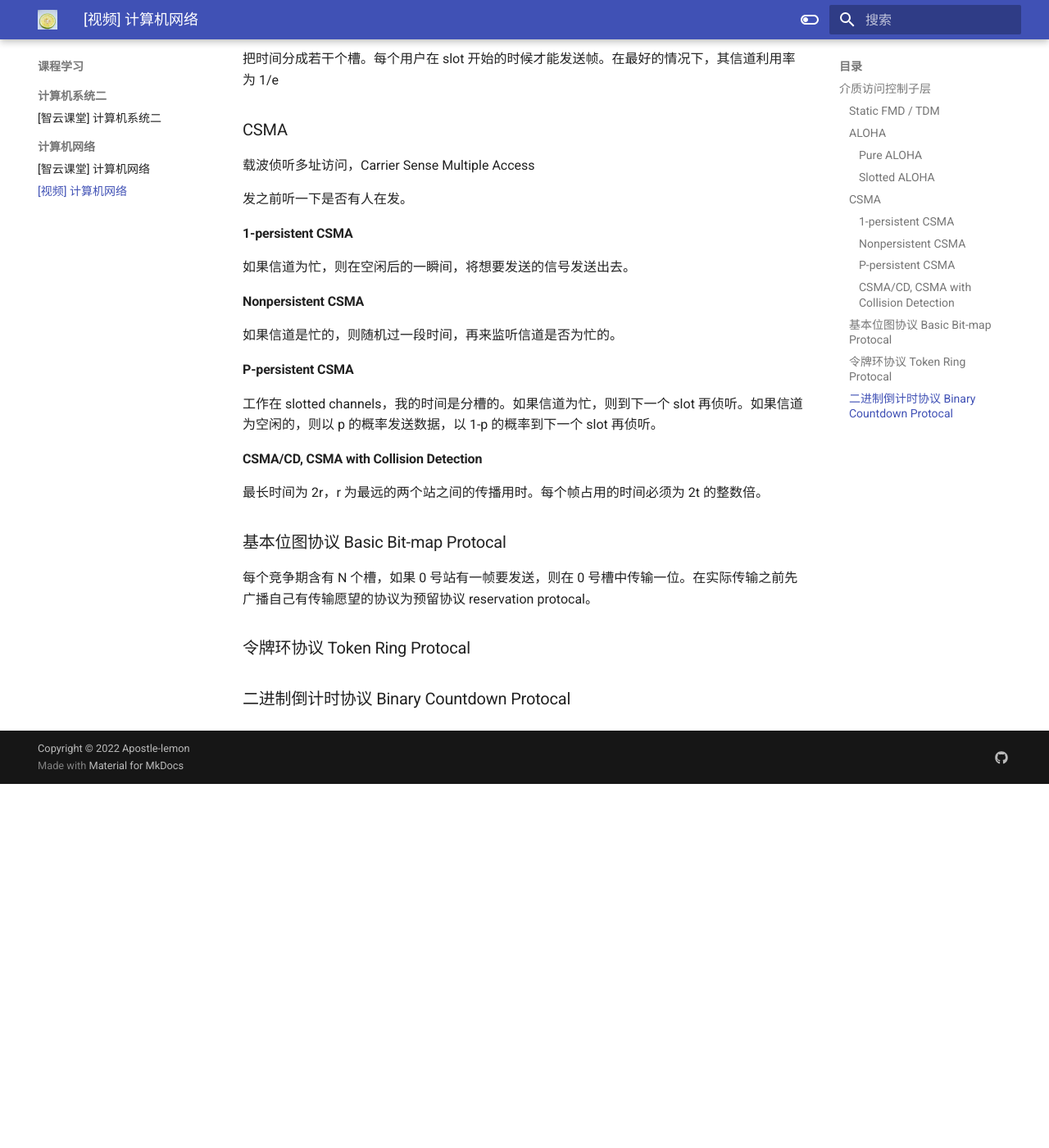
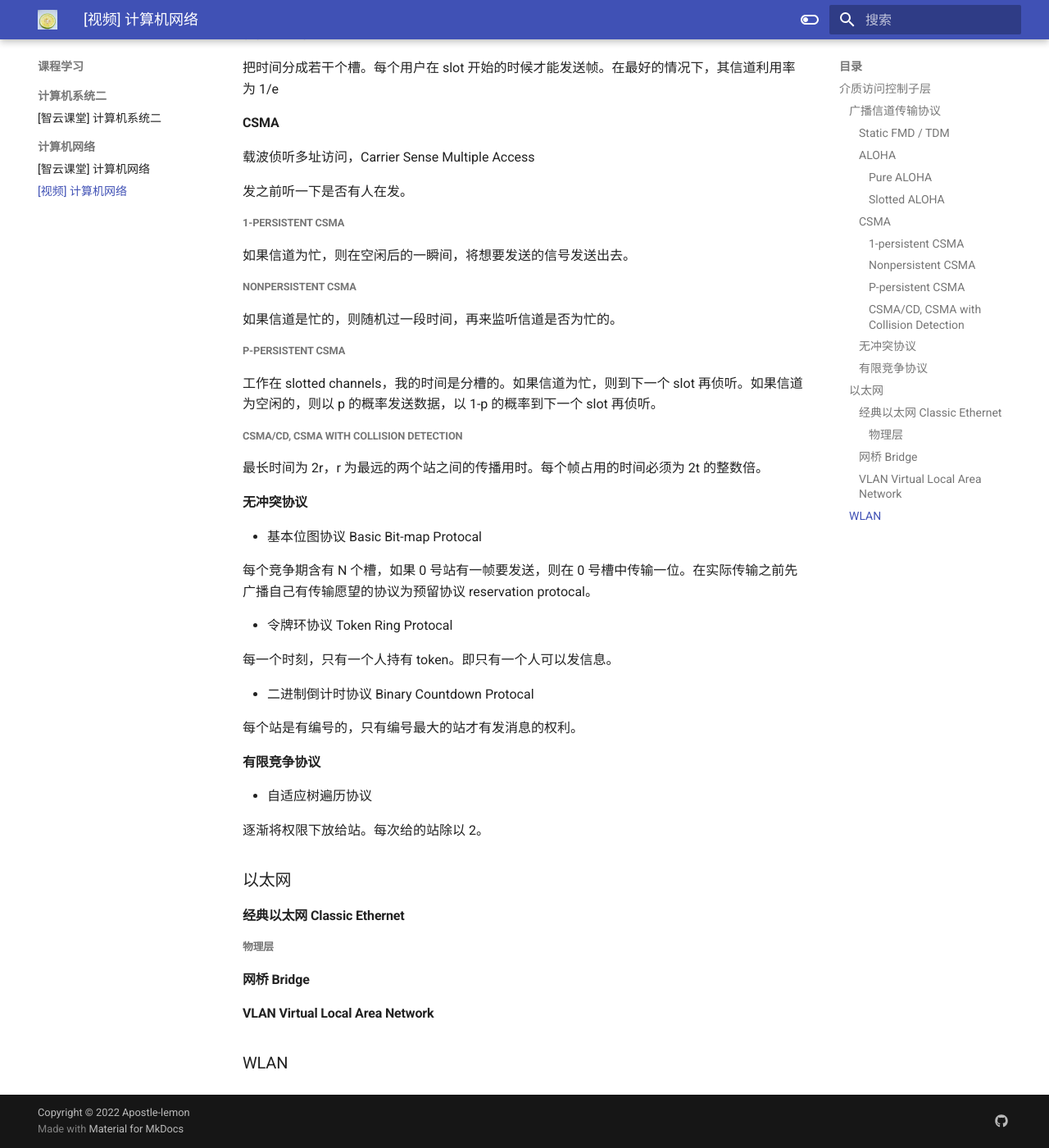
Before and after one commit to Apostle-lemon/Apostle-lemon.github.io, an MkDocs documentation site: the page built from docs/课程学习/计算机网络/【视频】计算机网络.md, in a window 1280 px wide and 1400 px high, scrolled down 820 px. Shown: the whole window at 82% size. Built offline with MkDocs 1.6.1 and Material for MkDocs 9.7.7, drawn with Linux system fonts in a browser that asks for light colours; before the commit the page ends 1776 px from its top, so only the background shows below that.

Commit message:
vault backup: 2022-10-28 10:07:47
Affected files:
docs/课程学习/计算机网络/【视频】计算机网络.md

```diff
--- a/docs/课程学习/计算机网络/【视频】计算机网络.md
+++ b/docs/课程学习/计算机网络/【视频】计算机网络.md
@@ -6,15 +6,17 @@
 
 因为 **广播信道** 会有冲突的可能，所以需要介质访问控制。
 
-### Static FMD / TDM
+### 广播信道传输协议
+
+#### Static FMD / TDM
 
 做频分复用或者是时分复用。缺点是①非常浪费，不能有效利用信道资源。②在原有基础上不能有效进行拓展。
 
-### ALOHA
+#### ALOHA
 
 ALOHA, additive links on-line hawaii area。对没有 hawaii 代表的就是夏威夷。
 
-#### Pure ALOHA
+##### Pure ALOHA
 
 每个用户有数据需要发送时就传输。两个用户发送的信号重叠，被称为“冲突”。采用了可能引起冲突的共享信道方式的系统称为竞争系统 contention system。
 
@@ -22,36 +24,61 @@ ALOHA, additive links on-line hawaii area。对没有 hawaii 代表的就是夏
 
 在最好的情况下，pure aloha 的信道利用率为 1/2e ≈ 18%
 
-#### Slotted ALOHA
+##### Slotted ALOHA
 
 把时间分成若干个槽。每个用户在 slot 开始的时候才能发送帧。在最好的情况下，其信道利用率为 1/e
 
-### CSMA
+#### CSMA
 
 载波侦听多址访问，Carrier Sense Multiple Access
 
 发之前听一下是否有人在发。
 
-#### 1-persistent CSMA
+##### 1-persistent CSMA
 
 如果信道为忙，则在空闲后的一瞬间，将想要发送的信号发送出去。
 
-#### Nonpersistent CSMA
+##### Nonpersistent CSMA
 
 如果信道是忙的，则随机过一段时间，再来监听信道是否为忙的。
 
-#### P-persistent CSMA
+##### P-persistent CSMA
 
 工作在 slotted channels，我的时间是分槽的。如果信道为忙，则到下一个 slot 再侦听。如果信道为空闲的，则以 p 的概率发送数据，以 1-p 的概率到下一个 slot 再侦听。
 
-#### CSMA/CD, CSMA with Collision Detection
+##### CSMA/CD, CSMA with Collision Detection
 
 最长时间为 2r，r 为最远的两个站之间的传播用时。每个帧占用的时间必须为 2t 的整数倍。
 
-### 基本位图协议 Basic Bit-map Protocal
+#### 无冲突协议
+
+- 基本位图协议 Basic Bit-map Protocal
 
 每个竞争期含有 N 个槽，如果 0 号站有一帧要发送，则在 0 号槽中传输一位。在实际传输之前先广播自己有传输愿望的协议为预留协议 reservation protocal。
 
-### 令牌环协议 Token Ring Protocal
+- 令牌环协议 Token Ring Protocal
 
-### 二进制倒计时协议 Binary Countdown Protocal
+每一个时刻，只有一个人持有 token。即只有一个人可以发信息。
+
+- 二进制倒计时协议 Binary Countdown Protocal
+
+每个站是有编号的，只有编号最大的站才有发消息的权利。
+
+#### 有限竞争协议
+
+- 自适应树遍历协议
+
+逐渐将权限下放给站。每次给的站除以 2。
+
+### 以太网
+
+#### 经典以太网 Classic Ethernet
+
+##### 物理层
+
+
+#### 网桥 Bridge
+
+#### VLAN Virtual Local Area Network
+
+### WLAN
```
